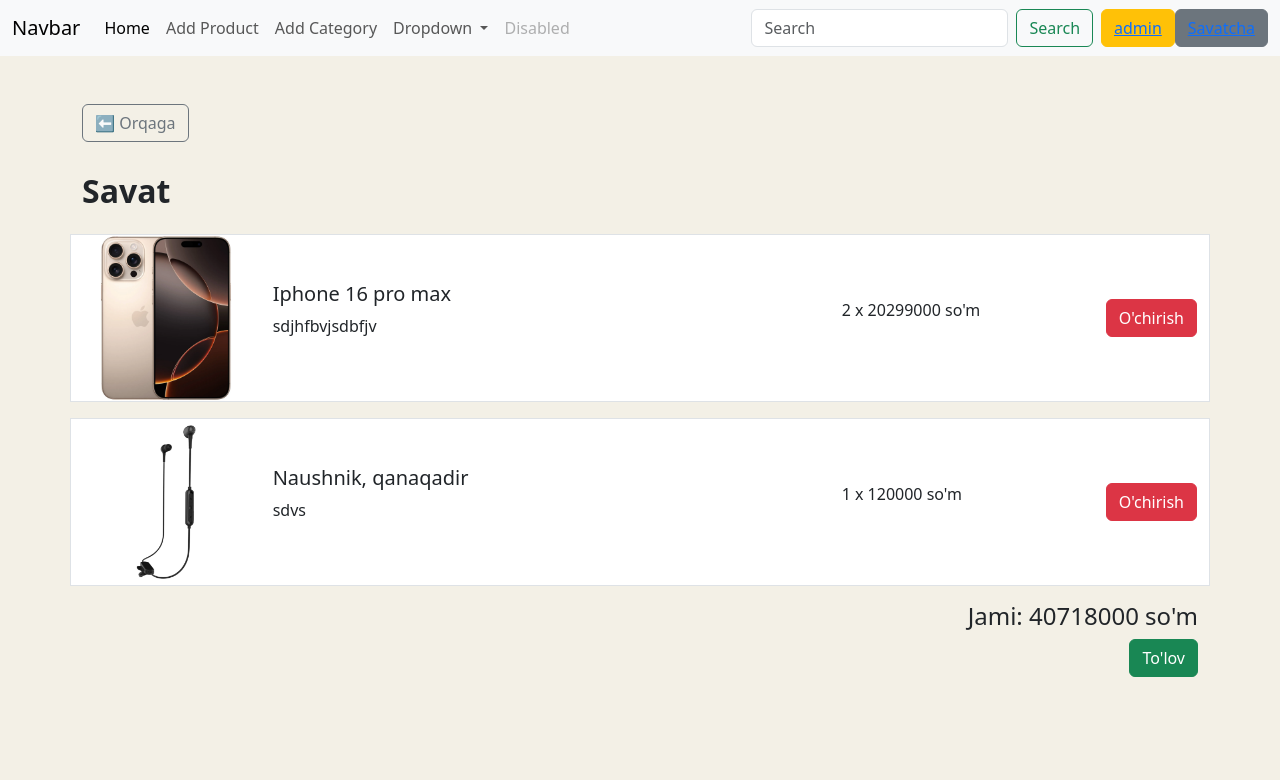
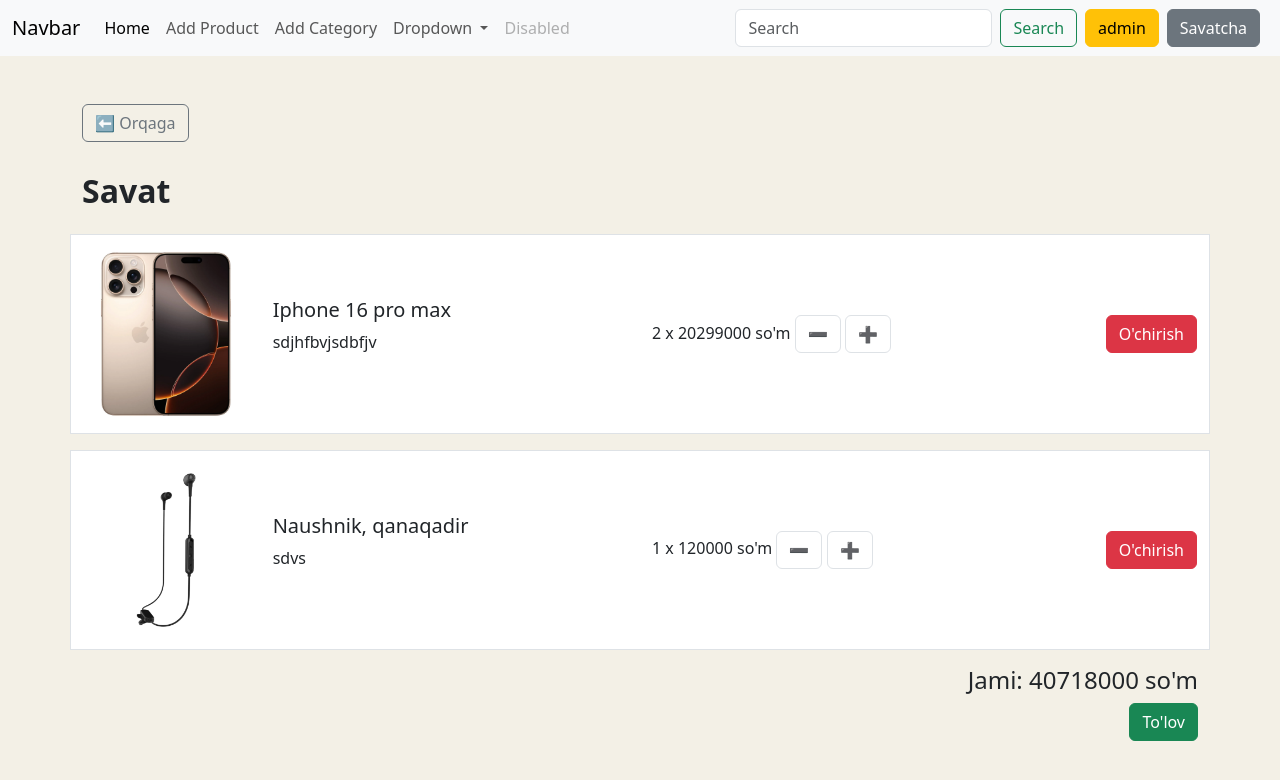
Before and after one commit to nizomiddin-rakhimberdiev/tarvuz-market, a Django app: page /view-cart/ in a window 1280 px wide. Shown: the top 780 px of the page. Run offline with Django 4.2, Linux system fonts and the light colour scheme; a user stored in the database is signed in; data comes from the database, SQL or seed files in the repository; both versions use the stored data as it was after the commit.

Commit message:
plus minus cart

```diff
--- a/market_app/urls.py
+++ b/market_app/urls.py
@@ -1,5 +1,15 @@
 from django.urls import path
-from .views import home_page, product_detail, add_product_view, add_category_view, add_to_cart_view, view_cart, remove_from_cart
+from .views import (home_page,
+                    product_detail,
+                    add_product_view,
+                    add_category_view,
+                    add_to_cart_view,
+                    view_cart,
+                    remove_from_cart,
+                    profile_view,
+                    plus_cart_view,
+                    minus_cart_view
+                    )
 
 urlpatterns = [
     path('', home_page, name='home'),
@@ -9,4 +19,7 @@
     path('add-to-cart/<int:id>/', add_to_cart_view, name='add_to_cart'),
     path('view-cart/', view_cart, name='view_cart'),
     path('remove_from_cart/<int:id>/', remove_from_cart, name='remove_from_cart'),
+    path('profile/', profile_view, name='profile'),
+    path('plus-cart/<int:id>/', plus_cart_view, name='plus_cart'),
+    path('minus-cart/<int:id>/', minus_cart_view, name='minus_cart')
 ]
--- a/market_app/views.py
+++ b/market_app/views.py
@@ -1,8 +1,12 @@
 from django.shortcuts import render, redirect
 from .models import Product, Cart, CartItem, Order, OrderItem
 from .forms import AddProductForm, AddCategoryForm
+from users.models import CustomUser
+from django.contrib.auth.decorators import login_required
+
 
 # Create your views here.
+
 def home_page(request):
     products = Product.objects.all()
     query = request.POST.get('search')
@@ -57,6 +61,7 @@
         return redirect('login')
     return render(request, 'detail.html', {'product': product})
 
+@login_required(login_url='login')
 def view_cart(request):
     if request.user.is_authenticated:
         cart, created = Cart.objects.get_or_create(user=request.user)
@@ -70,6 +75,7 @@
     else:
         return redirect('login')
 
+@login_required(login_url='login')
 def remove_from_cart(request, id):
     if request.user.is_authenticated:
         cart = Cart.objects.get(user=request.user)
@@ -80,3 +86,25 @@
     else:
         return redirect('login')
     return render(request, 'cart.html')
+
+@login_required(login_url='login')
+def profile_view(request):
+    user = CustomUser.objects.get(id=request.user.id)
+    context = {
+        'user': user
+    }
+    return render(request, 'profile.html', context)
+
+@login_required(login_url='login')
+def plus_cart_view(request, id):
+    cart_item = CartItem.objects.get(id=id)
+    cart_item.quantity += 1
+    cart_item.save()
+    return redirect('view_cart')
+
+@login_required(login_url='login')
+def minus_cart_view(request, id):
+    cart_item = CartItem.objects.get(id=id)
+    cart_item.quantity -= 1
+    cart_item.save()
+    return redirect('view_cart')
--- a/templates/base.html
+++ b/templates/base.html
@@ -92,16 +92,10 @@
           <input class="form-control me-2" type="search" name="search" placeholder="Search" aria-label="Search" />
           <button class="btn btn-outline-success me-2" type="submit">Search</button>
           {% if request.user.is_authenticated %}
-          <button class="btn btn-warning" type="submit">
-            <a href="">{{request.user.username}}</a>
-          </button>
-          <button class="btn btn-secondary text-white" type="submit">
-            <a href="{% url 'view_cart' %}">Savatcha</a>
-          </button>
+            <a class="btn btn-warning"  href="{% url 'profile' %}">{{request.user.username}}</a>
+            <a type="button" class="btn btn-secondary mx-2" href="{% url 'view_cart' %}">Savatcha</a>
           {% else %}
-          <button class="btn btn-outline-primary" type="submit">
-            <a href="{% url 'login' %}">Kirish</a>
-          </button>
+            <a class="btn btn-primary" href="{% url 'login' %}">Kirish</a>
           {% endif %}
         </form>
       </div>
--- a/templates/cart.html
+++ b/templates/cart.html
@@ -10,18 +10,20 @@
     {% if cart_items %}
         <div class="cart-items">
             {% for item in cart_items %}
-                <div class="cart-item row align-items-center mb-3 border bg-white">
+                <div class="cart-item row align-items-center mb-3 border bg-white py-3">
                     <div class="col-md-2">
                         <img src="{{ item.product.image.url }}" class="img-fluid" alt="{{ item.product.name }}">
                     </div>
-                    <div class="col-md-6">
+                    <div class="col-md-4">
                         <h5>{{ item.product.name }}</h5>
                         <p>{{ item.product.description }}</p>
                     </div>
-                    <div class="col-md-2">
-                        <p>{{ item.quantity }} x {{ item.product.price }} so'm</p>
+                    <div class="col-md-3">
+                        <p class="d-inline">{{ item.quantity }} x {{ item.product.price }} so'm</p>
+                        <a class="btn btn-lite border" href="{% url 'minus_cart' item.id %}">➖</a>
+                        <a class="btn btn-lite border" href="{% url 'plus_cart' item.id %}">➕</a>
                     </div>
-                    <div class="col-md-2 text-end">
+                    <div class="col-md-3 text-end">
                         <a href="{% url 'remove_from_cart' item.id %}" class="btn btn-danger">O'chirish</a>
                     </div>
                 </div>
```
Also changed, not shown: templates/profile.html (added, +15 -0 lines), db.sqlite3, media/images/New_Project_XQuUUzw.png (added).
